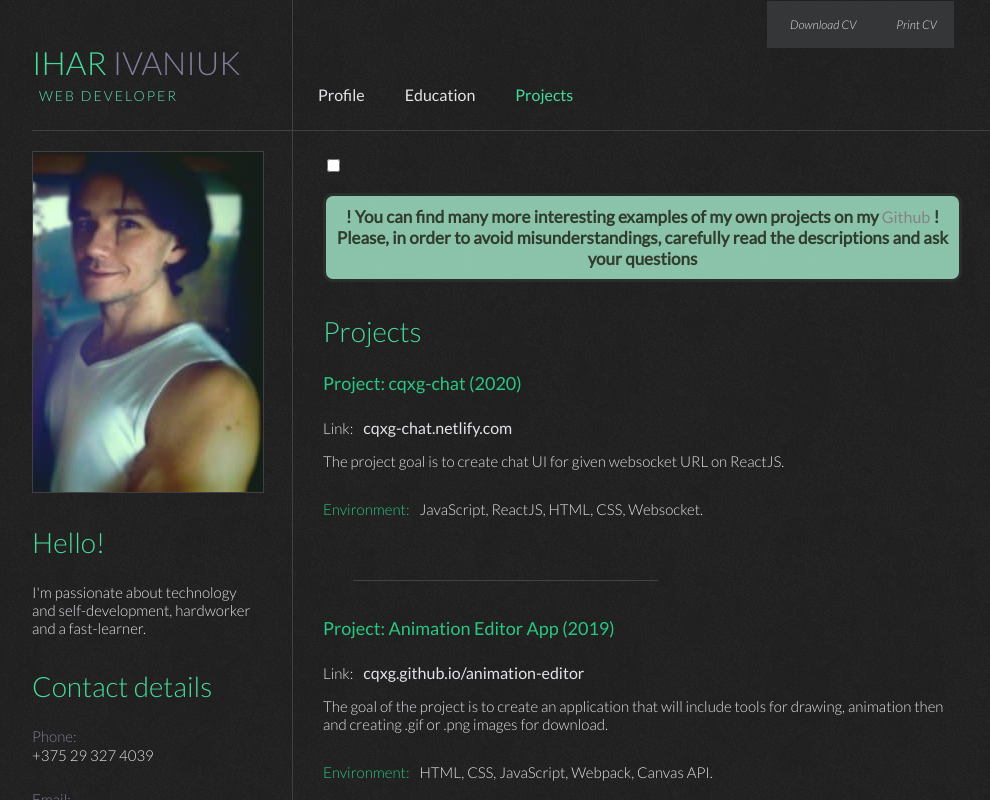
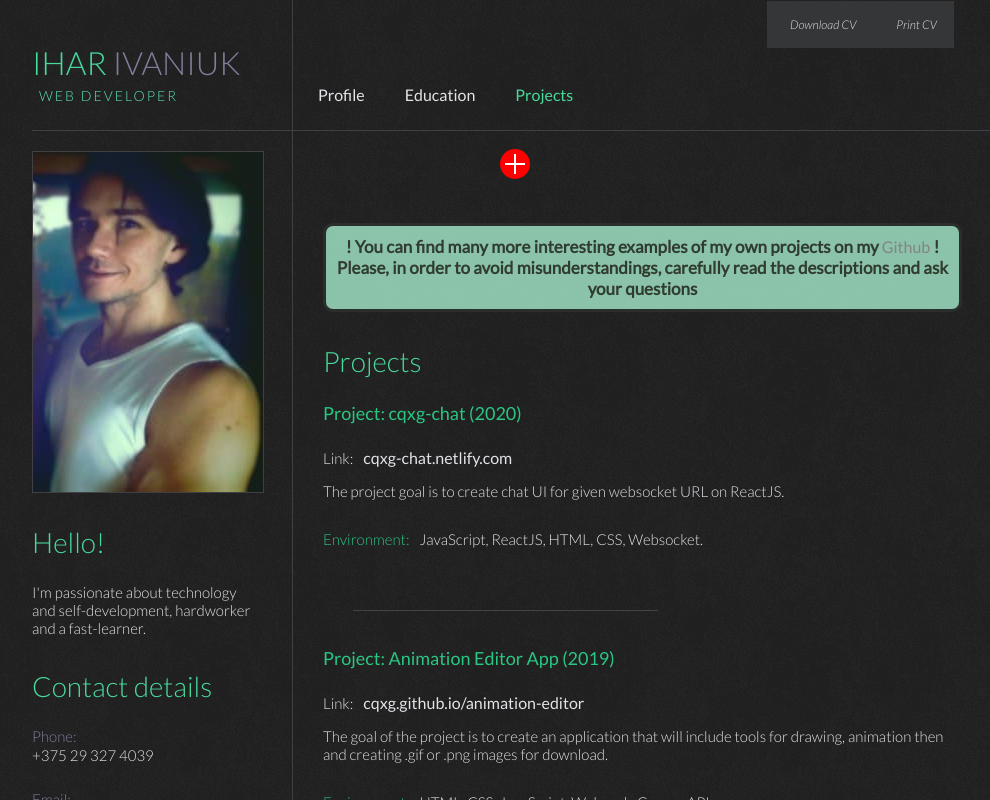
Before and after one commit to cqxg/rsschool-2019Q1-cv, a React (Create React App) app: page /projects in a window 1280 px wide. Shown: the top 800 px of the page, without its empty margins (128-1118 px from the left). Built offline with nearby package versions, Linux system fonts and the light colour scheme.

Commit message:
feat: add notification experiments

```diff
--- a/src/Styles/styles.css
+++ b/src/Styles/styles.css
@@ -504,3 +504,111 @@ li:before {
 	float: left;
 	padding-left: 40px;
 }
+
+/* ------------------------------------------------- */
+
+.cbox,
+.input-container {
+  display: flex;
+  align-items: center;
+  justify-content: center;
+}
+
+.input-container {
+  flex-direction: column;
+  height: 100px;
+}
+
+.input__content {
+  width: 200px;
+  height: 50px;
+  position: relative;
+}
+
+.input__content .add,
+.input__content .cbox,
+.input__content .message {
+  position: absolute;
+}
+
+.input__content .add,
+.input__content .message {
+  color: rgb(0, 0, 0);
+}
+
+.input__content .add {
+  top: -3px;
+  right: 25px;
+  transition: 0.6s all 0.3s;
+  letter-spacing: 1px;
+  font-weight: bold;
+}
+
+.message,
+.cbox {
+  outline: none;
+}
+
+.message::-webkit-search-cancel-button {
+  -webkit-appearance: none;
+  width: 20px;
+  height: 20px;
+  margin-right: 15px;
+  background: none;
+  background-repeat: no-repeat;
+}
+
+.cbox {
+  top: -10px;
+  right: -10px;
+  width: 30px;
+  height: 30px;
+  background: rgb(255, 0, 0);
+  border-radius: 100%;
+  -webkit-appearance: none;
+  z-index: 3;
+}
+
+.cbox:before, .cbox:after {
+  position: absolute;
+  content: '';
+  width: 20px;
+  height: 2px;
+  background: rgb(255, 255, 255);
+  transition: 0.4s all;
+}
+
+.cbox:after {
+  transform: rotate(90deg);
+}
+
+.cbox:checked ~ .message {
+  width: 300px;
+  height: 50px;
+  transition: 0.3s width, 0.3s height 0.2s;
+}
+
+.cbox:checked:before, .cbox:checked:after {
+  transform: rotate(360deg);
+  transition: 0.4s all;
+}
+
+.cbox:checked ~ .add {
+  font-size: 15px;
+  font-weight: bold;
+  transform: translateY(-16px);
+  transition: 0.3s all;
+}
+
+.message {
+  right: 0;
+  height: 0;
+  width: 0;
+  transition: 0.4s all;
+  background: none;
+  border: 2px solid rgb(0, 0, 0);
+  box-shadow: 0 20px 40px -14px rgb(0, 0, 0);
+  transition: 0.4s width 0.2s, 0.1s height;
+  font-size: 30px;
+  padding-left: 10px;
+}
--- a/src/components/Main/Projects.js
+++ b/src/components/Main/Projects.js
@@ -5,14 +5,15 @@ const Projects = () => (
         <div className="last block">
             <div class="input__content">
                 <input class="cbox" type="checkbox" />
-                <label class="add" for="cbox"></label>
-                <p className="back_highlight">
-                    ! You can find many more interesting examples of my own projects on my
+                <input class="message" type="search" id="textInput" />
+            </div>
+
+            <p className="back_highlight">
+                ! You can find many more interesting examples of my own projects on my
                 <a className="education_link" href="https://github.com/cqxg"> Github</a> !
                 <br></br>
                 Please, in order to avoid misunderstandings, carefully read the descriptions and ask your questions
             </p>
-            </div>
 
             <h2>Projects</h2>
 
```
